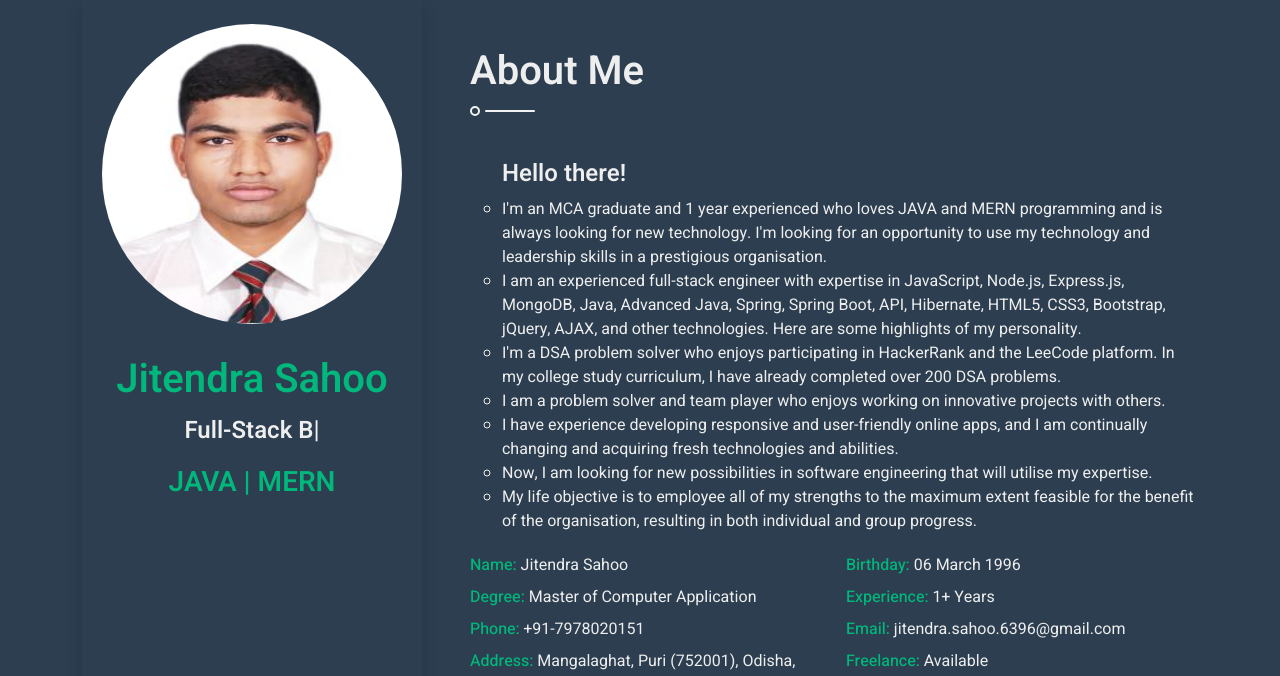
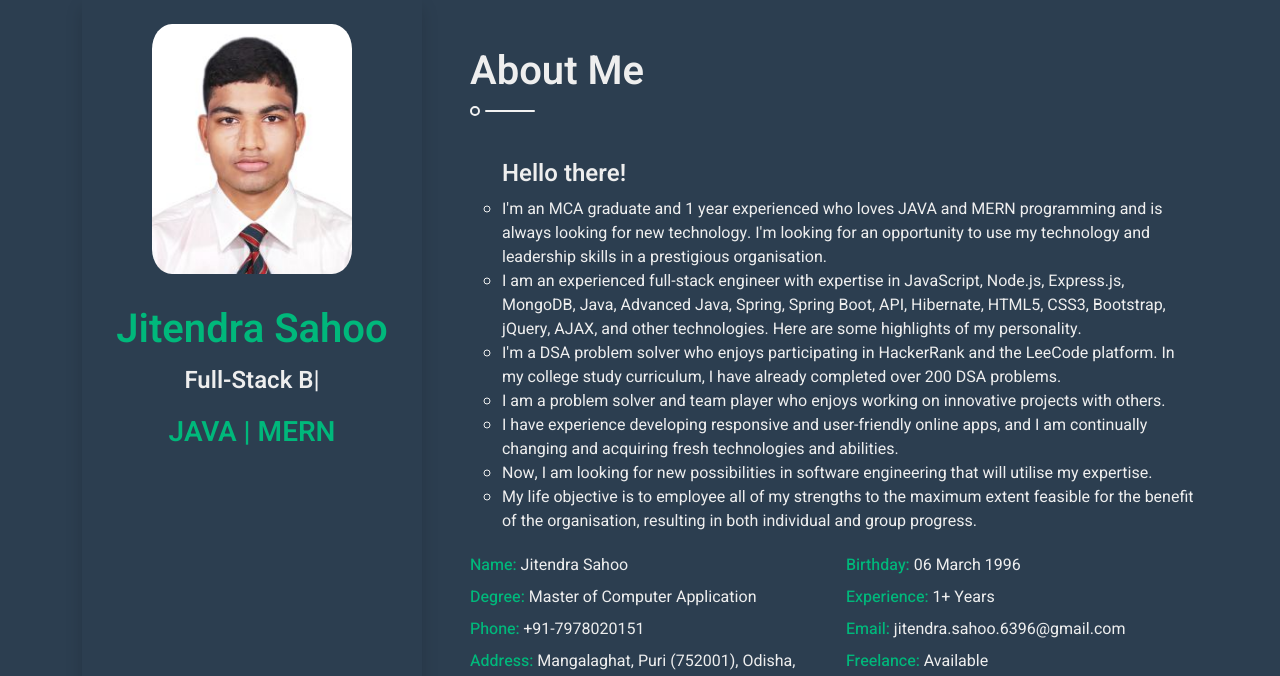
Before and after one commit to KJR-dev/MyPortfolio, a plain HTML site: page DigitalCV/index.html in a window 1280 px wide. Shown: the top 676 px of the page. Drawn offline with nearby package versions, Linux system fonts and the light colour scheme.

Commit message:
DigitalCV 1.0 [image size set]

```diff
--- a/DigitalCV/css/style.css
+++ b/DigitalCV/css/style.css
@@ -220,7 +220,8 @@
   text-align: justify;
 }
 #profilePhoto {
-  height: 300px;
-  width: 300px;
-  border-radius: 50%;
+  height: 250px;
+  width: 200px;
+  border-radius: 10%;
+  object-fit: cover;
 }
```
Also changed, not shown: 1 other file.
